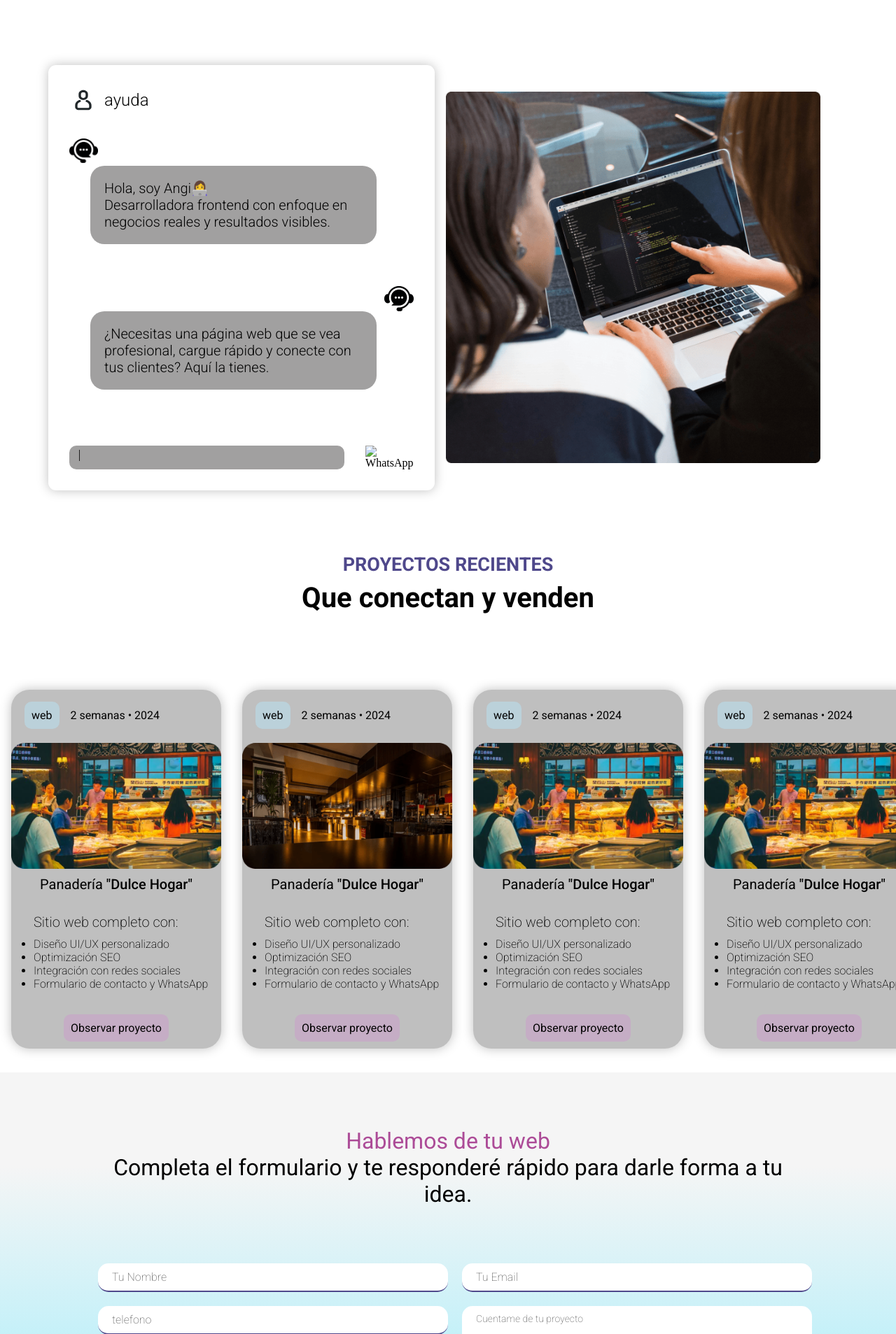
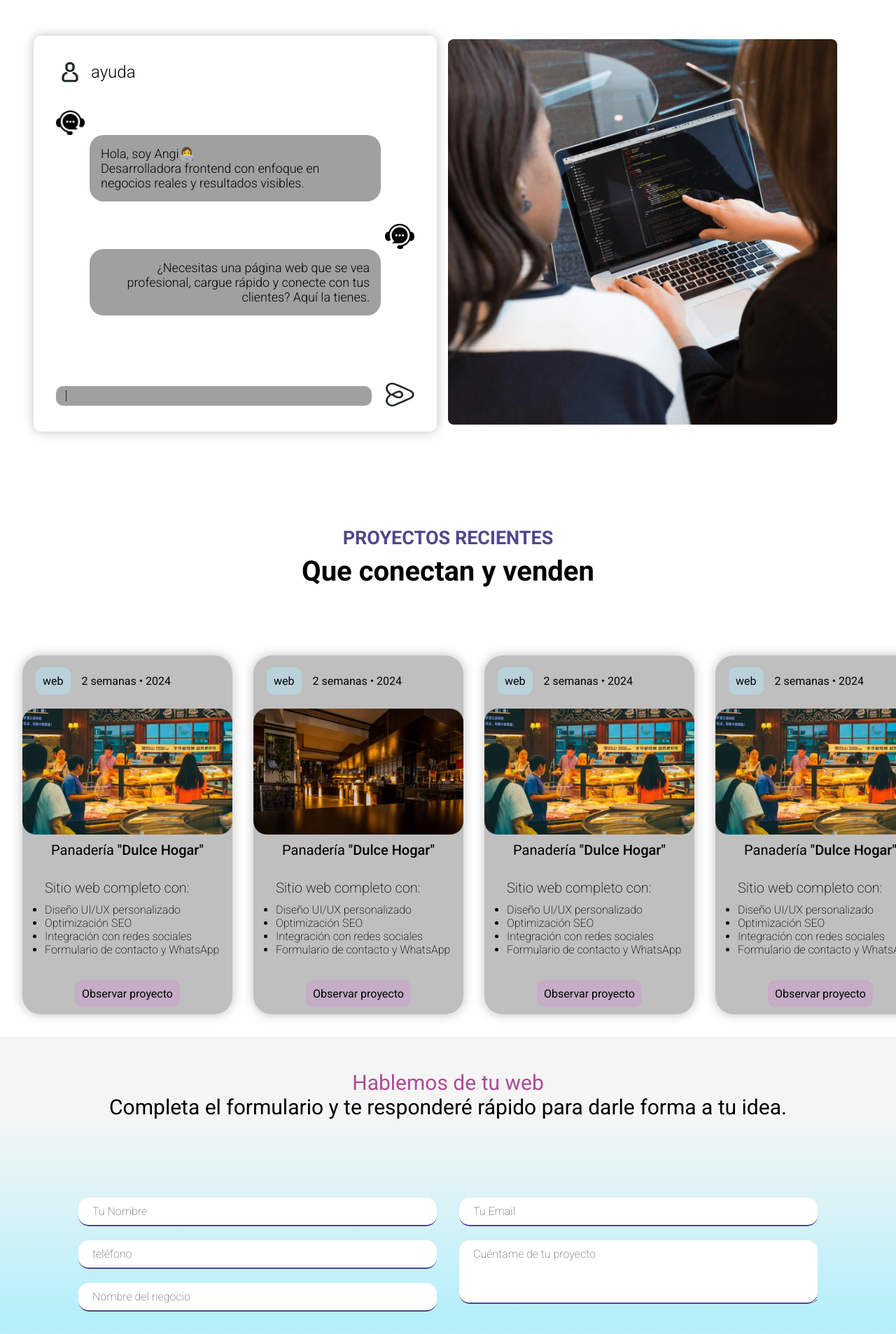
Before and after one commit to AngiPanDulce/Portafolio-WebFreelancer, a plain HTML site: page Index.html in a window 1280 px wide. Shown: the part 893-2800 px from the top of the page at 70% size. Drawn offline with Linux system fonts and the light colour scheme; files whose address does not match are found by name.

Commit message:
add responsive style

```diff
--- a/Asset/Style.css
+++ b/Asset/Style.css
@@ -1,20 +1,35 @@
-*,
-*:before,
-*:after {
-  box-sizing: inherit;
-}
-
 * {
   margin: 0;
   padding: 0;
   box-sizing: border-box;
 }
 
+html {
+  scroll-snap-type: y mandatory;
+}
+
+.slider-margin,
+.container,
+.title,
+.chat-container,
+.container-footer,
+.header,
+.project-gallery,
+
+.nav {
+  scroll-snap-align: start;
+  scroll-snap-stop: always;
+}
+.container-form {
+  scroll-snap-align: start;
+
+}
+
 :root {
   --font-family: "Roboto", sans-serif;
 }
 
-nav {
+.nav {
   display: flex;
   justify-content: space-between;
   text-align: center;
@@ -56,7 +71,7 @@ nav {
 }
 
 @media (max-width: 768px) {
-  nav {
+  .nav {
     flex-direction: column-reverse;
     gap: 1rem;
     padding: 1rem;
@@ -80,15 +95,12 @@ header {
   background-size: cover;
   background-image: url("../Asset/Img/imgbackground.png");
   display: flex;
-  justify-content: flex-start;
+  justify-content: space-around;
   background-position: center;
   align-items: center;
 }
 
 .image-container {
-  justify-content: center;
-  display: flex;
-  align-items: center;
 }
 
 .image-container img {
@@ -144,13 +156,13 @@ header {
     justify-content: center;
     text-align: center;
     font-size: 32px;
-            line-height: 30px;
+    line-height: 30px;
   }
   .text-content span {
     font-size: 24px;
   }
   .text-content h3 {
-    text-align: justify;
+    text-align: center;
     font-size: 16px;
     line-height: 24px;
     padding: 0px;
@@ -189,7 +201,6 @@ header {
     font-size: 26px;
 
     line-height: 32px;
-
   }
   .title {
     padding: 1rem 2rem;
@@ -204,6 +215,7 @@ header {
   gap: 16px;
   padding: 0px 80px 20px 80px;
   font-family: var(--font-family);
+  justify-content: center;
 }
 
 .project-gallery article {
@@ -217,7 +229,6 @@ header {
 .project-gallery p {
   text-align: center;
 }
-
 
 @media (max-width: 768px) {
   .project-gallery {
@@ -233,7 +244,9 @@ header {
 .container {
   display: flex;
   gap: 16px;
-  padding: 90px 108px 2px 69px;
+  padding: 3rem 3rem;
+  justify-content: center;
+  align-items: center;
 }
 
 .chat-container {
@@ -241,12 +254,10 @@ header {
   border-radius: 11px;
   box-shadow: 0 0 16px 0 rgba(0, 0, 0, 0.25);
   width: 50%;
-
-  margin: 0 auto;
 }
 
 .chat-container .text-content {
-  padding: 30px;
+  padding: 2rem;
 }
 
 .help-section {
@@ -273,83 +284,95 @@ header {
   font-size: 24px;
 }
 
-.chat-ayuda1 {
-  padding: 0px 53px 0px 30px;
+.chat-ayuda {
+  justify-content: start;
+  padding: 0rem 3rem;
+  display: flex;
+  font-family: var(--font-family);
+  font-weight: 300;
+  font-size: 18px;
 }
 
-.chat-ayuda1 p {
+.chat-ayuda2 {
+  padding: 0rem 3rem;
+  display: flex;
   font-family: var(--font-family);
   font-weight: 300;
-  font-size: 20px;
+  font-size: 18px;
+  justify-content: end;
+}
+
+.chat-tag {
   max-width: 494px;
   background: #a1a0a0;
-  padding: 20px;
+  padding: 1rem;
   border-radius: 20px;
-  margin-bottom: 60px;
+  margin-bottom: 2rem;
+  text-align: left;
 }
 
-.icon-user {
+.chat-tag2 {
+  max-width: 494px;
+  background: #a1a0a0;
+  padding: 1rem;
+  border-radius: 20px;
+  margin-bottom: 2rem;
+  text-align: right;
+}
+
+.icon-user1 {
+  display: flex;
+  justify-content: start;
+}
+
+.icon-user2 {
   display: flex;
   justify-content: end;
 }
 
-.chat-ayuda2 {
-  padding: 0px 53px 0px 30px;
-  display: flex;
-  justify-content: end;
-}
-
-.chat-ayuda2 p {
-  font-family: var(--font-family);
-  font-weight: 300;
-  font-size: 20px;
-  max-width: 494px;
-  background: #a1a0a0;
-  padding: 20px;
-  border-radius: 20px;
-  margin-bottom: 20px;
-}
-
-@media(max-width: 768px) {
- .container{
-  flex-direction: column-reverse;
-  padding: 1rem;
-  gap: 1rem;
- }
-
- .chat-container{
-min-width: 100%;
- }
-
-}
-
-
 .barra-container {
-  padding: 30px;
+  padding: 2rem;
 }
 
 .content-barra {
   display: flex;
-  gap: 30px;
+  gap: 20px;
+  align-items: center;
 }
 
 .barra {
   background: #a1a0a0;
-  width: 500px;
+  width: 100%;
   border-radius: 10px;
   padding: 4px 0px 6px 13px;
   align-items: center;
 }
 
-.image-container {
-  min-width: 100px;
+.image-container-chat img {
+  max-width: 94%;
+  height: auto;
+}
+
+@media (max-width: 1039px) {
+  .container {
+    flex-direction: column-reverse;
+    padding: 1rem 2rem;
+    gap: 1rem;
+  }
+
+  .chat-container {
+    min-width: 100%;
+  }
+  .image-container-chat img {
+    display: none;
+  }
 }
 
 .slider-margin {
   width: 100%;
   max-width: 1410px;
   margin: 0 auto;
-  padding: 43px 16px 34px 16px;
+  padding: 2rem;
   box-sizing: border-box;
   overflow-x: auto;
   position: relative;
@@ -453,50 +476,39 @@ min-width: 100%;
   border-radius: 16px;
 }
 
-.form-container {
-  max-width: 100%;
-  padding: 39px 90px 112px 90px;
+.container-form {
+  padding: 0rem 3rem 3rem 3rem;
+  width: 100%;
   font-family: var(--font-family);
   background: linear-gradient(#f5f5f5 20%, #b3effa 70%, #ffffff 100%);
 }
 
-.formulario {
-  display: flex;
-  flex-direction: column;
-  align-items: center;
-  justify-content: center;
-}
-
-@media (max-width: 768px) {
-  .form-container {
-    padding: 1rem;
-  }
+.form-columna {
+  display: grid;
+  grid-template-rows: 1fr;
+  grid-template-columns: 1fr 1fr;
+  gap: 2rem;
+  padding: 4rem;
 }
 
 .formulario legend {
   display: flex;
   flex-direction: column;
   text-align: center;
-  padding: 40px;
+  padding: 3rem 0rem;
   font-family: var(--font-family);
-  font-size: 32px;
+  font-size: 30px;
 }
 
 .formulario span {
   color: #ac4b97;
-  font-size: 32px;
+  font-size: 30px;
 }
 
-.form-columna {
-  display: flex;
-  justify-content: space-evenly;
-
-  padding: 40px;
-}
-.form-columna1 {
+.left-column {
   flex-direction: column;
   width: 100%;
-  margin-left: 20px;
+
   align-items: flex-start;
   display: flex;
 }
@@ -508,15 +520,10 @@ min-width: 100%;
   display: flex;
 }
 
-.form-columna label {
-  display: none;
-}
-
-.form-columna input,
-textarea {
+.form-input {
   border-radius: 15px;
   width: 100%;
-  min-width: 500px;
+  min-width: 100%;
   box-sizing: border-box;
   border: none;
   border-bottom: 2px solid #4f488b;
@@ -559,6 +566,24 @@ textarea:focus {
   font-weight: 200;
 }
 
+@media (max-width: 768px) {
+  .form-columna {
+    grid-template-columns: 1fr;
+    padding: 1rem;
+    gap: 1rem;
+  }
+  .form-container {
+    padding: 1rem;
+  }
+  .formulario legend {
+    font-size: 20px !important;
+  }
+
+  .formulario span {
+    font-size: 20px !important;
+  }
+}
+
 .container-footer {
   display: flex;
   flex-direction: column;
@@ -594,3 +619,21 @@ textarea:focus {
   margin: 30px 36px;
   opacity: 0.5;
 }
+
+@media (max-width: 768px) {
+  .footer-content {
+    flex-direction: column;
+    padding: 2rem;
+    gap: 2rem;
+    align-items: center;
+    justify-content: center;
+    text-align: center;
+  }
+
+  .contact-info {
+    font-size: 15px;
+    justify-content: center;
+    align-items: center;
+    text-align: center;
+  }
+}
--- a/Index.html
+++ b/Index.html
@@ -17,15 +17,15 @@
 
     <nav class="nav">
         <div class="nav-links">
-            <a href="#">Inicio</a>
-            <a href="#"> Sobre mí</a>
-            <a href="#">Servicios </a>
-            <a href="#">proyectos</a>
+            <a href="#inicio">Inicio</a>
+            <a href="#sobre-mi">Sobre mí</a>
+            <a href="#servicios">Servicios</a>
+            <a href="#proyectos">Proyectos</a>
         </div>
-        <a class="contact-button" href="#">Contáctanos</a>
+        <a class="contact-button" href="#contacto">Contáctanos</a>
     </nav>
 
-    <header class="header">
+    <header class="header" id="inicio">
         <div class="text-content">
             <h2>Desarrollo web<span>Front end</span></h2>
 
@@ -37,6 +37,7 @@
     </header>
 
     <main>
+
         <div class="title">
             <span>observa </span>
              <p  class="subtitulo">
@@ -44,7 +45,7 @@
         </div>
 
 
-        <div class="project-gallery">
+        <div class="project-gallery" id="servicios">
             <article>
                 <img class="icon-gallery" src="/Asset/Img/tv.svg" alt="Descripción del proyecto 1">
                 <p>Sitios a medida con diseño UI/UX profesional, completamente responsivos.</p>
@@ -63,7 +64,9 @@
             </article>
         </div>
 
-        <section class="">
+
+
+        <section class="" id="sobre-mi">
 
             <div class="container">
 
@@ -76,22 +79,22 @@
                             <p>ayuda</p>
                         </div>
 
-                        <div>
-                            <img class="icon-user1" src="/Asset/Img/usuario.png" alt="usuario">
+                        <div class="icon-user1">
+                            <img src="/Asset/Img/usuario.png" alt="usuario">
                         </div>
 
-                        <div class="chat-ayuda1">
-                            <p>Hola, soy Angi👩‍💻 <br> Desarrolladora frontend con enfoque en negocios reales y
+                        <div class="chat-ayuda">
+                            <p class="chat-tag">Hola, soy Angi👩‍💻 <br> Desarrolladora frontend con enfoque en negocios reales y
                                 resultados
                                 visibles.</p>
                         </div>
 
-                        <div class="icon-user">
-                            <img class="icon-user2" src="/Asset/Img/usuario.png" alt="usuario">
+                        <div class="icon-user2">
+                            <img src="/Asset/Img/usuario.png" alt="usuario">
                         </div>
 
                         <div class="chat-ayuda2">
-                            <p>¿Necesitas una página web que se vea profesional, cargue rápido y conecte con tus
+                            <p class="chat-tag2">¿Necesitas una página web que se vea profesional, cargue rápido y conecte con tus
                                 clientes?
                                 Aquí la tienes.</p>
                         </div>
@@ -104,12 +107,12 @@
                             <div class="barra">|</div>
 
                             <div>
-                                <img src="/Asset/Img/whatsapp.svg" alt="WhatsApp" class="icon-whatsapp">
+                                <img src="/Asset/Img/Enviar.svg" alt="WhatsApp" class="icon-whatsapp">
                             </div>
                         </div>
                     </div>
                 </div>
-                <div class="image-container">
+                <div class="image-container-chat">
                     <img class="pc" src="/Asset/Img/Person-img.png" alt="Descripción de la imagen para PC">
                 </div>
             </div>
@@ -123,7 +126,7 @@
 
 
 
-        <div class="slider-margin">
+        <div class="slider-margin" id="proyectos">
 
             <div class="slider-divicion">
 
@@ -280,34 +283,23 @@
 
         </div>
 
-        <div class="form-container">
+        <div class="container-form" id="contacto">
             <form class="formulario">
 
-                    <legend><span>Hablemos de tu web</span>Completa el formulario y te responderé rápido para darle
+                    <legend ><span>Hablemos de tu web</span>Completa el formulario y te responderé rápido para darle
                         forma a tu idea.</legend>
                     <div class="form-columna">
-                        <div class="form-columna1">
-                            <div><label>Tu nombre</label>
-                                <input type="text" placeholder="Tu Nombre">
-                            </div>
-                            <div>
-                                <label>telefono</label>
-                                <input type="tel" placeholder="telefono">
-                            </div>
-                            <div>
-                                <label>Nombre del negocio</label>
-                                <input type="text" placeholder="Nombre del negocio">
-                            </div>
+                        <div class="left-column">
+                       <input type="text" class="form-input" placeholder="Tu Nombre" required>
+                       <input type="tel" class="form-input" placeholder="teléfono">
+                       <input type="text" class="form-input" placeholder="Nombre del negocio">
                         </div>
-                        <div class="form-columna1">
-                            <div><label>email</label>
-                                <input type="email" placeholder="Tu Email">
-                            </div>
-                            <div>
-                                <label>Cuentame de tu proyecto</label>
-                                <textarea class="tarea" placeholder="Cuentame de tu proyecto"></textarea>
-                            </div>
+
+                        <div class="right-column">
+                             <input type="email" class="form-input" placeholder="Tu Email" required>
+                             <textarea class="form-input form-textarea" placeholder="Cuéntame de tu proyecto"></textarea>
                         </div>
+
                     </div>
                     <div class="button-container">
                         <a href="#" class="button-slider">Enviar ahora</a>
@@ -322,14 +314,14 @@
         <div class="container-footer">
             <div class="footer-content">
                 <div class="contact-info">
-                    <p>📩angi.frontend@gmail.com</p>
-                    <p>📍 Colombia</p>
-                    <p> 💬 Respuesta rápida vía WhatsApp</p>
+                    <p>angimojica093@gmail.com</p>
+                    <p>Colombia</p>
+                    <p>Disponible en WhatsApp</p>
                 </div>
                 <div class="redes">
-                    <img src="#" alt="Facebook">
-                    <img src="#" alt="Instagram">
-                    <img src="#" alt="LinkedIn">
+                    <img src="Asset/Img/icon-jam-icons-outline-logos-facebook.svg" alt="Facebook">
+                    <img src="Asset/Img/icon-jam-icons-outline-logos-instagram.svg" alt="Instagram">
+                    <img src="Asset/Img/icon-jam-icons-outline-logos-linkedin.svg" alt="LinkedIn">
                 </div>
             </div>
 
```
Also changed, not shown: Asset/Img/Enviar.svg (added), Asset/Img/icon-jam-icons-outline-logos-facebook.svg (added), Asset/Img/icon-jam-icons-outline-logos-instagram.svg (added), Asset/Img/icon-jam-icons-outline-logos-linkedin.svg (added).
